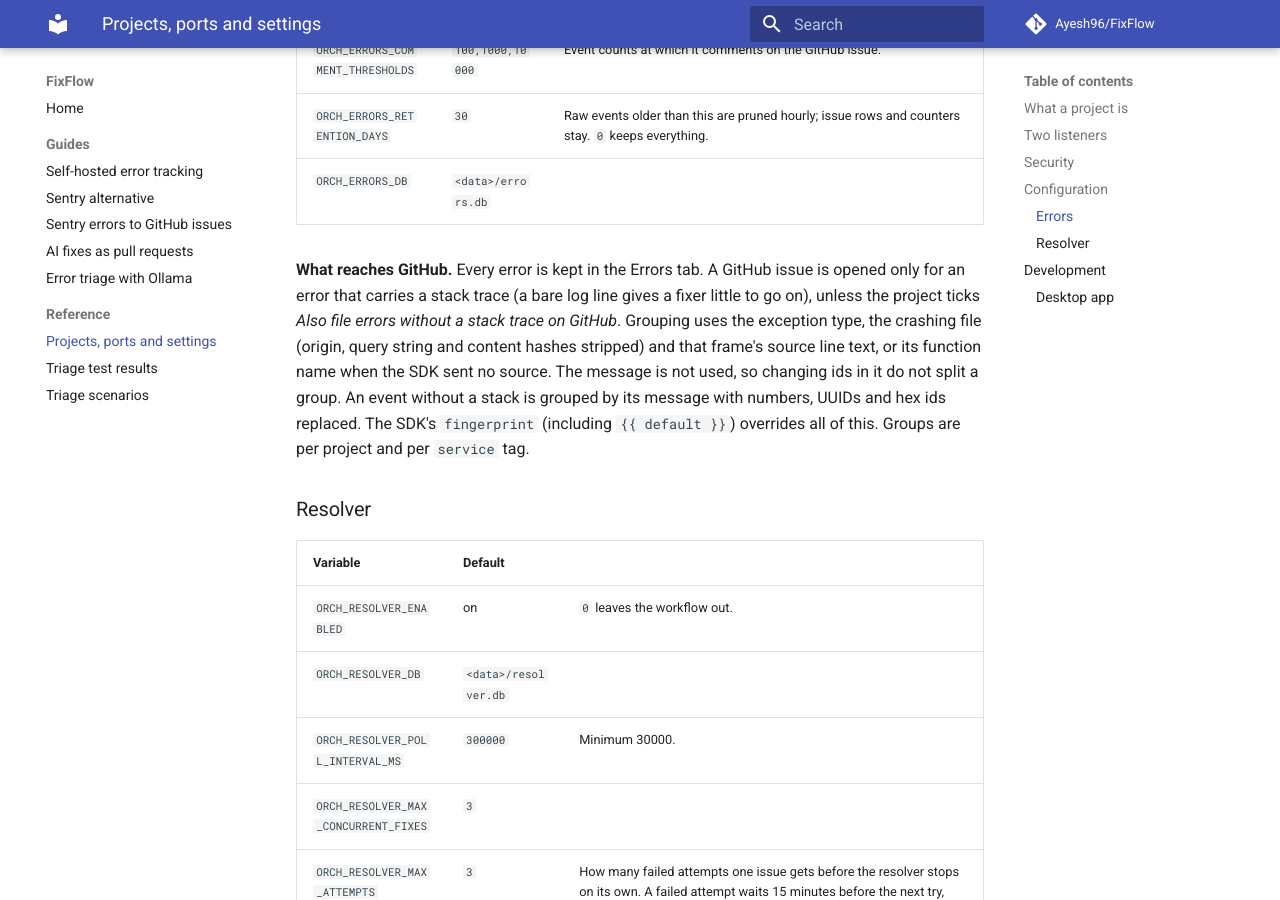
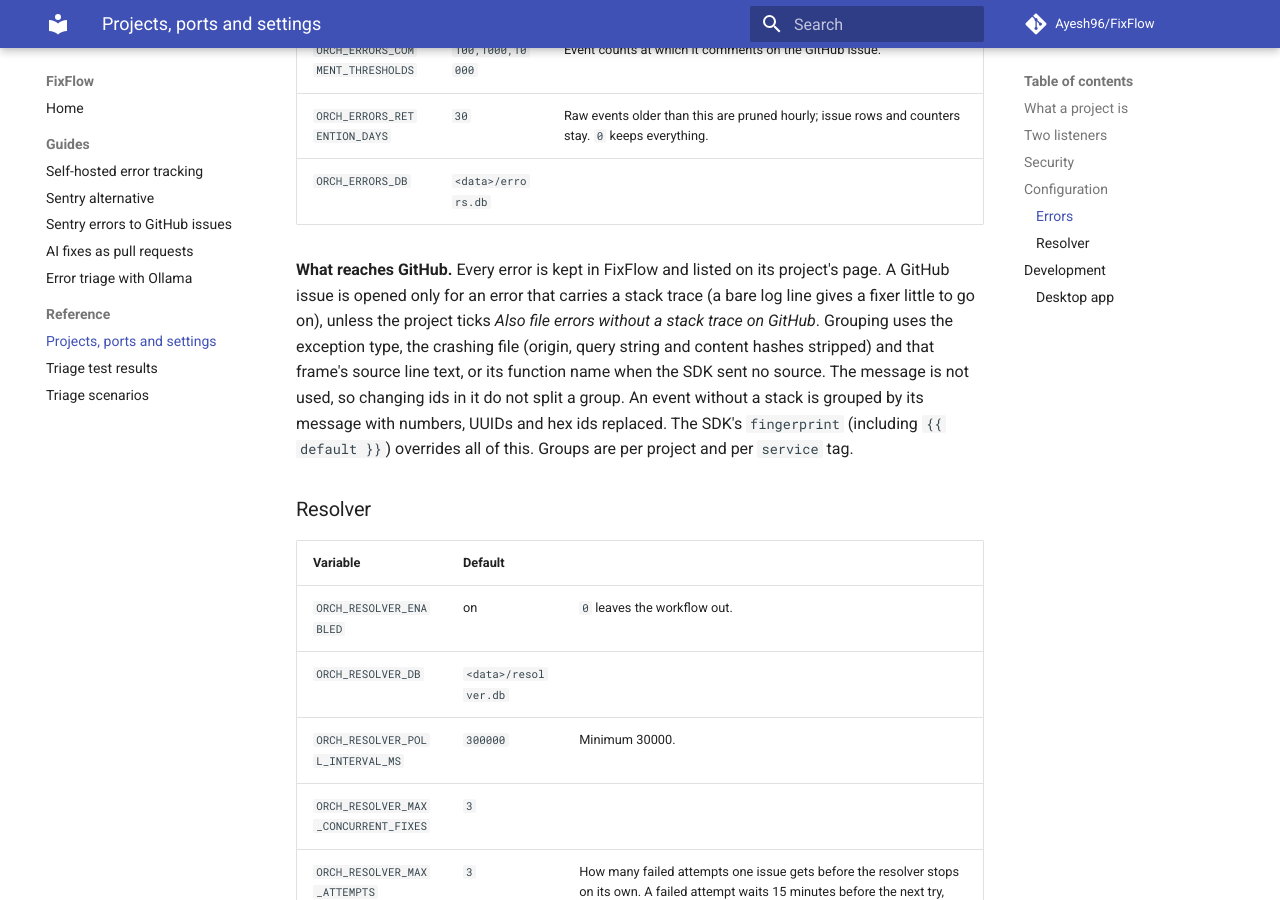
Before and after one commit to Ayesh96/FixFlow, an MkDocs documentation site: the page built from docs/reference.md, in a window 1280 px wide and 900 px high, scrolled down 4209 px. Built offline with MkDocs 1.6.1 and Material for MkDocs 9.7.7, drawn with Linux system fonts in a browser that asks for light colours; comment, search, counter and statistics services are not loaded.

Commit message:
Set Delete apart on project cards, enlarge error-row notes, and fix the Errors tab mentions
Errors live on each project's page now, so the README and reference no longer point at an
Errors tab. Screenshots are refreshed to match.

```diff
--- a/docs/reference.md
+++ b/docs/reference.md
@@ -87,7 +87,7 @@
 | `ORCH_ERRORS_RETENTION_DAYS` | `30` | Raw events older than this are pruned hourly; issue rows and counters stay. `0` keeps everything. |
 | `ORCH_ERRORS_DB` | `<data>/errors.db` | |
 
-**What reaches GitHub.** Every error is kept in the Errors tab. A GitHub issue is opened only for an error that carries a stack trace (a bare log line gives a fixer little to go on), unless the project ticks *Also file errors without a stack trace on GitHub*. Grouping uses the exception type, the crashing file (origin, query string and content hashes stripped) and that frame's source line text, or its function name when the SDK sent no source. The message is not used, so changing ids in it do not split a group. An event without a stack is grouped by its message with numbers, UUIDs and hex ids replaced. The SDK's `fingerprint` (including `{{ default }}`) overrides all of this. Groups are per project and per `service` tag.
+**What reaches GitHub.** Every error is kept in FixFlow and listed on its project's page. A GitHub issue is opened only for an error that carries a stack trace (a bare log line gives a fixer little to go on), unless the project ticks *Also file errors without a stack trace on GitHub*. Grouping uses the exception type, the crashing file (origin, query string and content hashes stripped) and that frame's source line text, or its function name when the SDK sent no source. The message is not used, so changing ids in it do not split a group. An event without a stack is grouped by its message with numbers, UUIDs and hex ids replaced. The SDK's `fingerprint` (including `{{ default }}`) overrides all of this. Groups are per project and per `service` tag.
 
 ### Resolver
 
--- a/web/src/components/errors/ErrorRow.tsx
+++ b/web/src/components/errors/ErrorRow.tsx
@@ -43,7 +43,7 @@
         <span className="block truncate font-mono text-sm font-medium" title={formatErrorTitle(issue.title)}>
           {formatErrorTitle(issue.title)}
         </span>
-        <span className="block truncate text-xs text-muted-foreground" title={(issue.resolverStatus === 'PR_OPEN' ? note(issue) : issue.triageMessage) ?? undefined}>
+        <span className="block truncate text-[13px] leading-5 text-muted-foreground" title={(issue.resolverStatus === 'PR_OPEN' ? note(issue) : issue.triageMessage) ?? undefined}>
           {[issue.service, issue.githubIssueNumber !== null ? `#${issue.githubIssueNumber}` : null, note(issue)].filter(Boolean).join(' · ') || ' '}
         </span>
       </span>
--- a/web/src/components/projects/ProjectCard.tsx
+++ b/web/src/components/projects/ProjectCard.tsx
@@ -109,6 +109,8 @@
         <div className="-mr-2 -mt-1 flex shrink-0">
           {canRetry && <IconAction label={c.actions.forProject(project.setup.state === 'failed' ? c.actions.retry : c.actions.cloneNow, project.repo)} icon={RotateCw} disabled={busy} onClick={onRetry} />}
           <IconAction label={c.actions.forProject(c.actions.settings, project.repo)} icon={Settings} disabled={busy} onClick={onSettings} />
+          {/* Keeps Delete apart from Settings, so a slip of the pointer does not land on it. */}
+          <span className="mx-1.5 my-2 w-px bg-border" aria-hidden />
           <IconAction label={c.actions.forProject(c.actions.delete, project.repo)} icon={Trash2} destructive disabled={busy} onClick={onDelete} />
         </div>
       </header>
```
Also changed, not shown: README.md (+1 -1 lines), docs/assets/screenshots/05-dashboard-overview.png, docs/assets/screenshots/06-project-errors.png, docs/assets/screenshots/06b-project-errors-full.png, docs/assets/screenshots/07-error-triage.png, docs/assets/screenshots/08-error-pull-request.png, docs/assets/screenshots/09-error-skipped.png, docs/assets/screenshots/10-setup-guide.png, docs/assets/screenshots/11-add-project.png.
